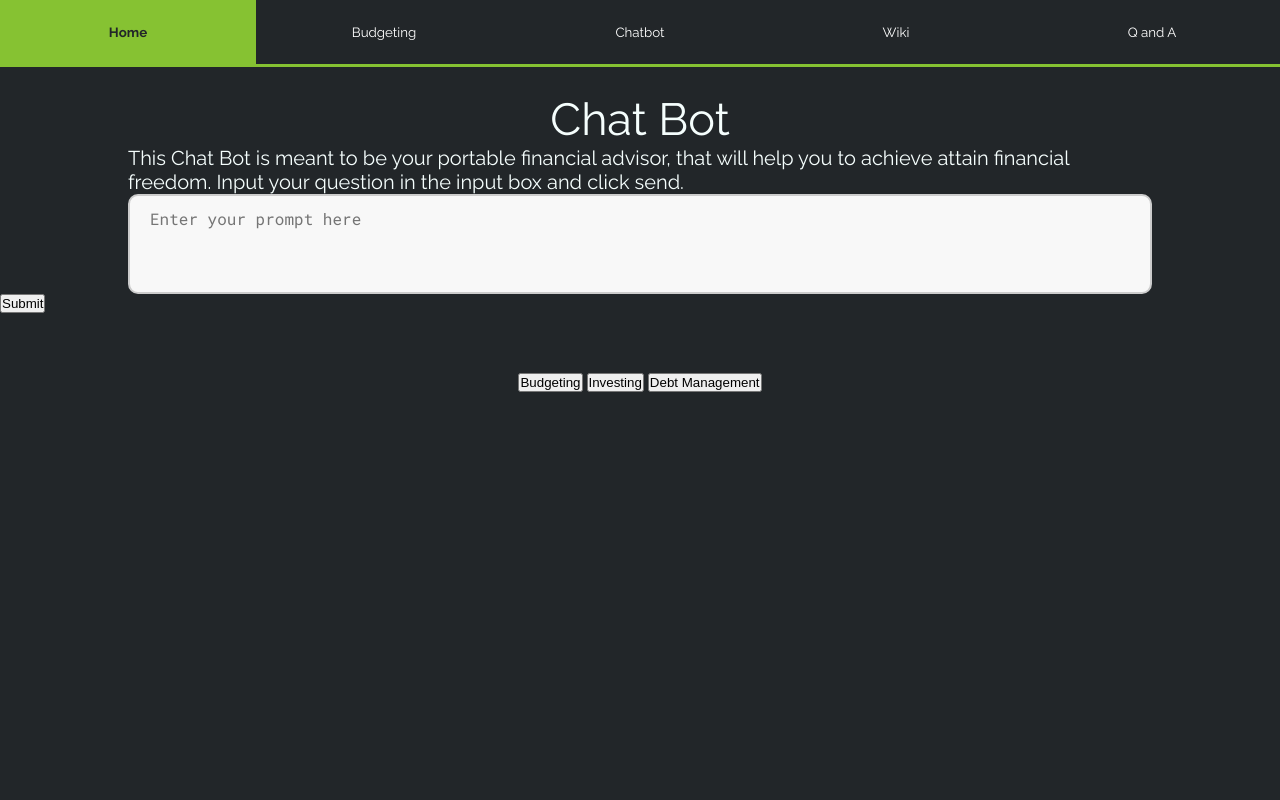
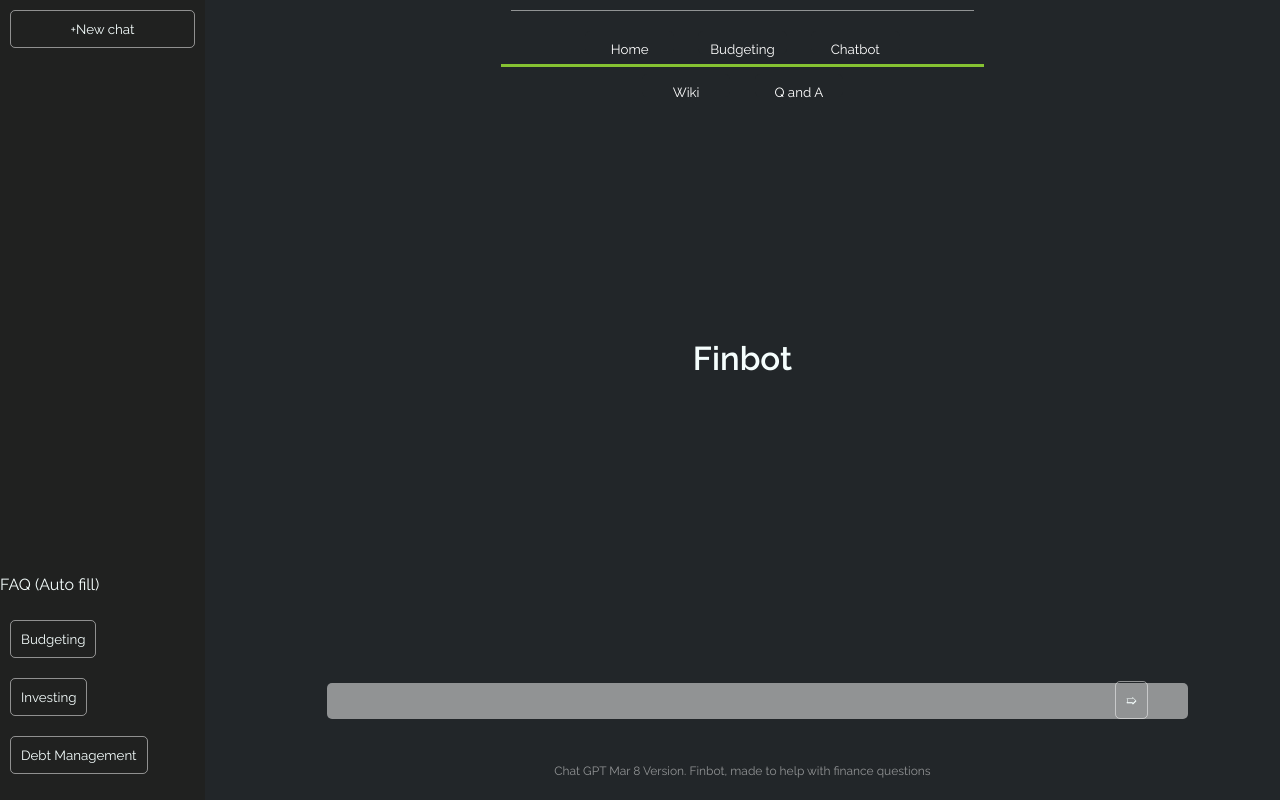
Before and after one commit to bogdanr24/dime-financial, a website: page chatbot.html in a window 1280 px wide. Drawn offline with Linux system fonts and the light colour scheme.

Commit message:
Chatbot integration for the website at chatbot.html, along with its css

```diff
--- /dev/null
+++ b/chatbot.css
@@ -0,0 +1,135 @@
+@import url('https://fonts.googleapis.com/css2?family=Raleway:ital,wght@0,100..900;1,100..900&display=swap');
+
+* {
+
+    color: #F5FEFD;
+    font-family: "Raleway", sans-serif;
+}
+
+body {
+    margin: 0;
+    padding: 0;
+    background-color: #222629;
+    display: flex;
+
+}
+
+h1{
+    font-size: 33px;
+    font-weight: 600;
+    padding: 200px 0;
+
+}
+.navbar {
+    display: flex;
+    flex-direction: row;
+    justify-content: space-around;
+    height: 64px;
+    margin-bottom: 2%;
+    border-bottom: solid;
+    border-color: #86c232;
+  }
+  body nav button {
+    height: 100%;
+    width: 20%;
+    background-color: #222629;
+    color: white;
+    border: none;
+    font-family: "Raleway", sans-serif;
+    transition: background-color .3s;
+    cursor: pointer;
+  }
+
+  body nav button:hover {
+    background-color: #86c232;
+    font-weight: bolder;
+    color: #222629;
+  }
+
+.app {
+    background-color: #343541;
+    display: flex;
+}
+
+.side-bar {
+    background-color: #202120;
+    height: 100vh;
+    width: 244px;
+    display: flex;
+    flex-direction: column;
+    justify-content: space-between;
+}
+
+button {
+    border: solid 0.5px rgba(255, 255, 255, 0.5);
+    background-color: transparent;
+    border-radius: 5px;
+    padding: 10px;
+    margin: 10px;
+}
+
+nav {
+    border-top: solid 0.5px rgba(255, 255, 255, 0.5);
+    padding: 10px;
+    margin: 10px;
+}
+
+.history {
+    padding: 10px;
+    margin: 10px;
+    height: 100%;
+}
+
+.history li {
+    list-style-type: none;
+    padding: 15px 0;
+    cursor: pointer;
+}
+
+.main {
+    height: 100vh;
+    width: 100%;
+    display: flex;
+    flex-direction: column;
+    justify-content: space-between;
+    align-items: center;
+    text-align: center;
+}
+
+.info {
+    color: rgba(255, 255, 255, 0.5);
+    font-size: 12px;
+    padding: 10px;
+}
+
+.bottom-section {
+    width: calc(100% - 244px); /* Adjusted width */
+    display: flex;
+    flex-direction: column;
+    justify-content: center;
+    align-items: center;
+}
+
+.input-container {
+    width: 100%;
+    position: relative;
+}
+
+input {
+    width: 100%;
+    border: none;
+    background-color: rgba(255, 255, 255, 0.5);
+    padding: 10px 15px;
+    border-radius: 5px;
+}
+
+input:focus {
+    outline: none;
+}
+
+#submit {
+    position: absolute;
+    bottom: -10px;
+    right: 0;
+    cursor: pointer;
+}
--- a/chatbot.html
+++ b/chatbot.html
@@ -1,15 +1,28 @@
 <!DOCTYPE html>
-<html>
+<html lang="en">
 <head>
-  <link rel="preconnect" href="https://fonts.googleapis.com">
-  <link rel="preconnect" href="https://fonts.gstatic.com" crossorigin>
-  <link href="https://fonts.googleapis.com/css2?family=Raleway:ital,wght@0,405;1,405&family=Roboto+Mono:ital,wght@0,100..700;1,100..700&display=swap" rel="stylesheet">
-  <link rel="stylesheet" href="css/chatbot.css">
-  <link rel="preconnect" href="https://fonts.googleapis.com">
-  <link rel="preconnect" href="https://fonts.gstatic.com" crossorigin>
-  <link href="https://fonts.googleapis.com/css2?family=Raleway:ital,wght@0,100..900;1,100..900&display=swap" rel="stylesheet">
+    <meta charset="UTF-8">
+    <meta name="viewport" content="width=device-width, initial-scale=1.0">
+    <title>JavaScript ChatGPT testing html</title>
+    <link rel="stylesheet" href="chatbot.css">
 </head>
 <body>
+
+    <section class="side-bar">
+        <button>+New chat</button>
+        <div class="history"></div>
+        <div class="nav">
+            <p>FAQ (Auto fill)
+                <div class="buttons">
+                    <button type="button" onclick="insertText('How can I create a budget?')">Budgeting</button>
+                    <button type="button" onclick="insertText('How can I start investing with a small amount of money?')">Investing</button>
+                    <button type="button" onclick="insertText('Should I prioritize paying off high-interest debt or saving for retirement?')">Debt Management</button>
+                </div>
+            </p>
+        </div>
+    </section>
+    <section class="main">
+        <div class="navbar">
             <nav>
                 <button onclick="location.href='index.html'">Home</button>
                 <button onclick="location.href='budgeting.html'">Budgeting</button>
@@ -17,19 +30,19 @@
                 <button onclick="location.href='wiki.html'">Wiki</button>
                 <button onclick="location.href='qanda.html'">Q and A</button>
             </nav>
-<h1>Chat Bot</h1>
-<p>This Chat Bot is meant to be your portable financial advisor, that will help you to achieve attain financial freedom. Input your question in the input box and click send.</p>
-<form name="textPrompt" onsubmit="handleSubmit(event)">
-  <textarea id="prompt" name="prompt" placeholder="Enter your prompt here"></textarea>
-  <button type="submit">Submit</button>
-  <div class="container">
-    <div class="buttons">
-      <button type="button" onclick="insertText('How can I create a budget?')">Budgeting</button>
-      <button type="button" onclick="insertText('How can I start investing with a small amount of money?')">Investing</button>
-      <button type="button" onclick="insertText('Should I prioritize paying off high-interest debt or saving for retirement?')">Debt Management</button>
+        </div>
+        <h1>Finbot</h1>
+        <p id="output"></p>
+        <div class="bottom-section">
+            <div class="input-container">
+                <input id="input"/>
+                <button id="submit">➯</button>
             </div>
         </div>
-</form>
+        <p class="info">Chat GPT Mar 8 Version. Finbot, made to help with finance questions</p>
+    </section>
+
+    <script src="chatbot.js"></script>
     <script src="chatbotinput.js"></script>
 </body>
 </html>
--- a/chatbot.js
+++ b/chatbot.js
@@ -1,40 +1,54 @@
-
-import { config } from "dotenv" // used to get the api key from the env file along with its configs
-config()
-
-import OpenAI from "openai" // Open AI import
-import readline from "readline" //the module used to listen for user inputs and wait
-//the key related stuff
-const openAi = new OpenAI(
-{
-    apiKey: process.env.OPEN_AI_API_KEY,
-}
-)
-
-const userInterface = readline.createInterface({
-  input: process.stdin,
-  output: process.stdout,
-})
-
-// Listening for user input events
-userInterface.prompt()
-console.log("User: ", "");
+const API_KEY = "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";
+const submitButton = document.querySelector('#submit');
+const outPutElement = document.querySelector('#output');
+const inputElement = document.querySelector('input');
+const historyElement = document.querySelector(".history");
 
 
-userInterface.on("line", async input => {
-  if (input.toLowerCase() === "goodbye") {
-    console.log("Goodbye!");
-    userInterface.close();
-    return;
-  }
-  const airesponse = await openAi.chat.completions.create({
-    model: "gpt-3.5-turbo",
-    messages: [{ role: "user", content: input }],
-  })
-    // Displays the api's output
-  console.log("Finbot:", airesponse.choices[0].message.content)
 
-    // Prompting the user for input again
-  console.log("User: ", "");
-  userInterface.prompt()
-})
+
+
+async function getMessage() {
+    console.log('clicked');
+    const options = {
+        method: 'POST',
+        headers: {
+            'Authorization': `Bearer ${API_KEY}`,
+            'Content-Type': 'application/json'
+        },
+        body: JSON.stringify({
+            model: "gpt-3.5-turbo",
+            messages: [{ role: "assistant", content: "answer as if your a confident financial advisor heres the question:"+inputElement.value }],
+            temperature: 0.7,
+            max_tokens: 150,
+            top_p: 1.0,
+            frequency_penalty: 0.0,
+            presence_penalty: 0.0
+        })
+    }
+
+
+
+
+    try {
+        const response = await fetch("https://api.openai.com/v1/chat/completions", options);
+        const data = await response.json();
+        console.log(data);
+        outPutElement.textContent = data.choices[0].message.content
+        if(data.choices[0].message.content){
+            const pElement = document.createElement('p');
+            pElement.textContent = inputElement.value
+            historyElement.append(pElement)
+        }
+
+
+
+
+
+    } catch (error) {
+        console.error(error);
+    }
+
+}
+
+submitButton.addEventListener('click', getMessage);
--- a/chatbotinput.js
+++ b/chatbotinput.js
@@ -1,5 +1,5 @@
 function insertText(text) {
-    var inputBox = document.getElementById("prompt");
+    var inputBox = document.querySelector("input");
     inputBox.value = text;
 }
 
```
Lines whose indentation alone changed are shown as unchanged.
